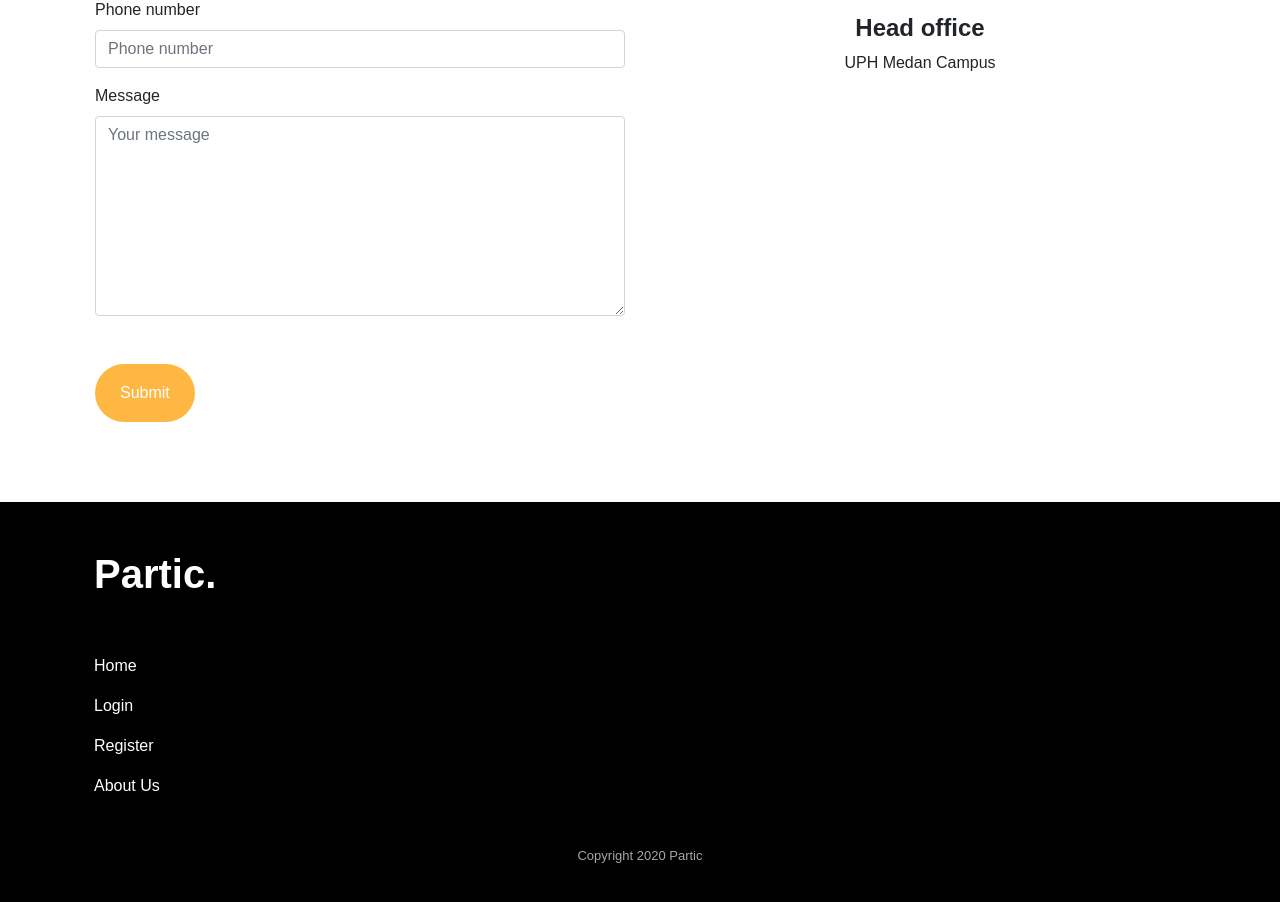
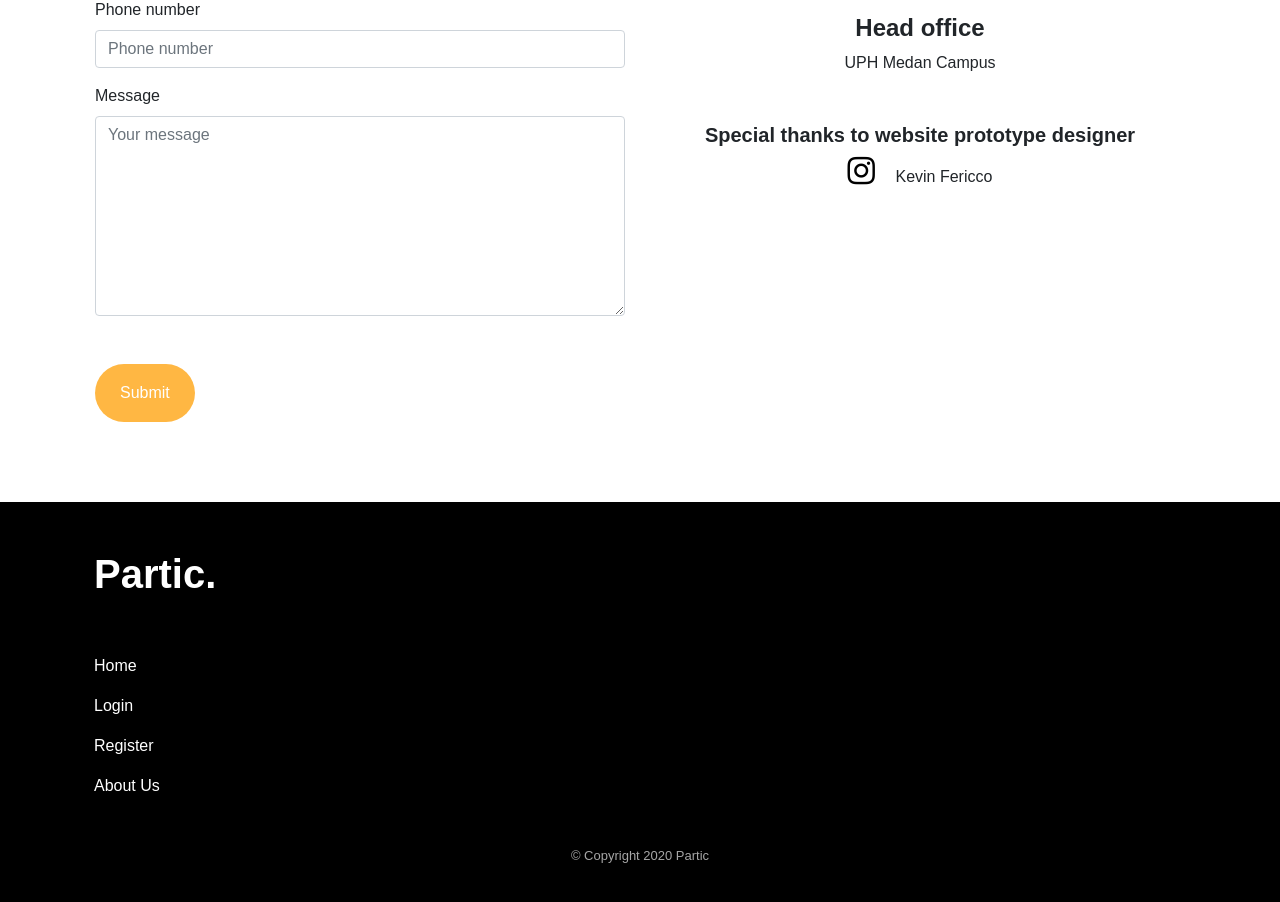
Before and after one commit to kaye5/Partic-React-App, a React (Create React App) app: page /contact-us in a window 1280 px wide. Shown: the part 400-1302 px from the top of the page. Built offline with nearby package versions, Linux system fonts and the light colour scheme.

Commit message:
Sepcial thanks

```diff
--- a/src/Components/Footer.js
+++ b/src/Components/Footer.js
@@ -21,7 +21,7 @@ export default class Footer extends React.Component {
                         <a href="/contact-us">About Us</a>
                     </div>
                     <div className="row mt-5 cpf partic-grey-t">
-                        Copyright 2020 Partic
+                        © Copyright 2020 Partic
                     </div>
                 </div>
             </footer>
--- a/src/Layout/Home/Contact.js
+++ b/src/Layout/Home/Contact.js
@@ -34,6 +34,10 @@ export default function Contact(){
                     <h4>Head office</h4>
                     <p>UPH Medan Campus</p>
                 </div>
+                <div className='mt-5'>
+                    <h5>Special thanks to website prototype designer</h5>
+                    <p><a href='https://www.instagram.com/kevinfericco/'><i className='fa fa-instagram mr-3' style={{fontSize:'2rem',color:'black'}}/></a> Kevin Fericco</p>
+                </div>
             </div>
         </div>
     )
```
Also changed, not shown: 1 other file (tests, documents, lock files or other folders).
